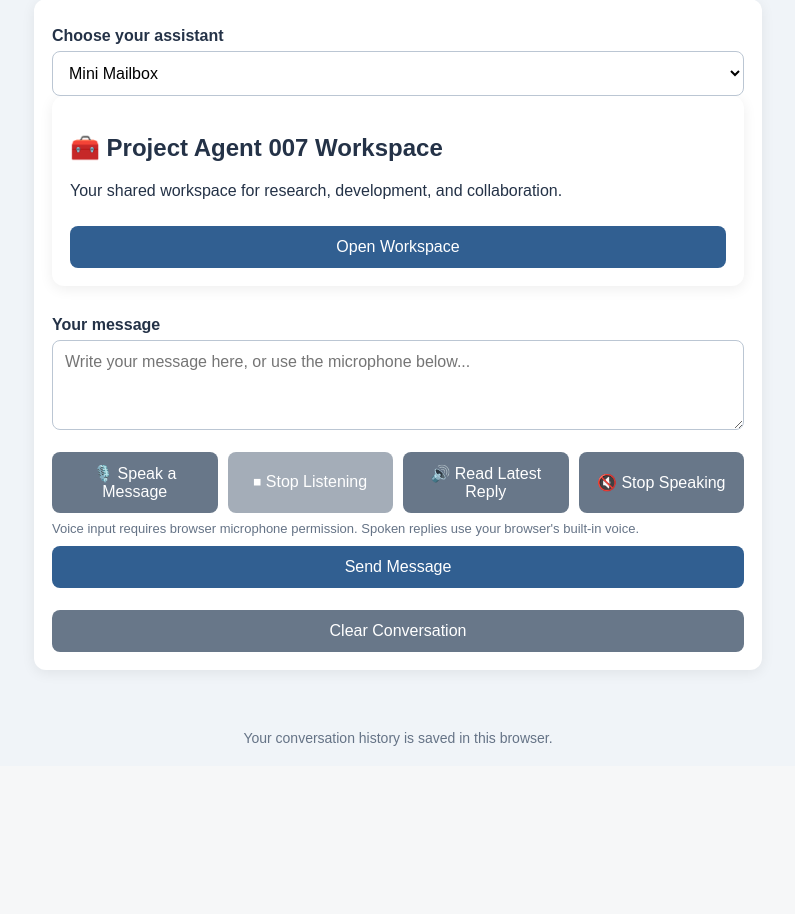
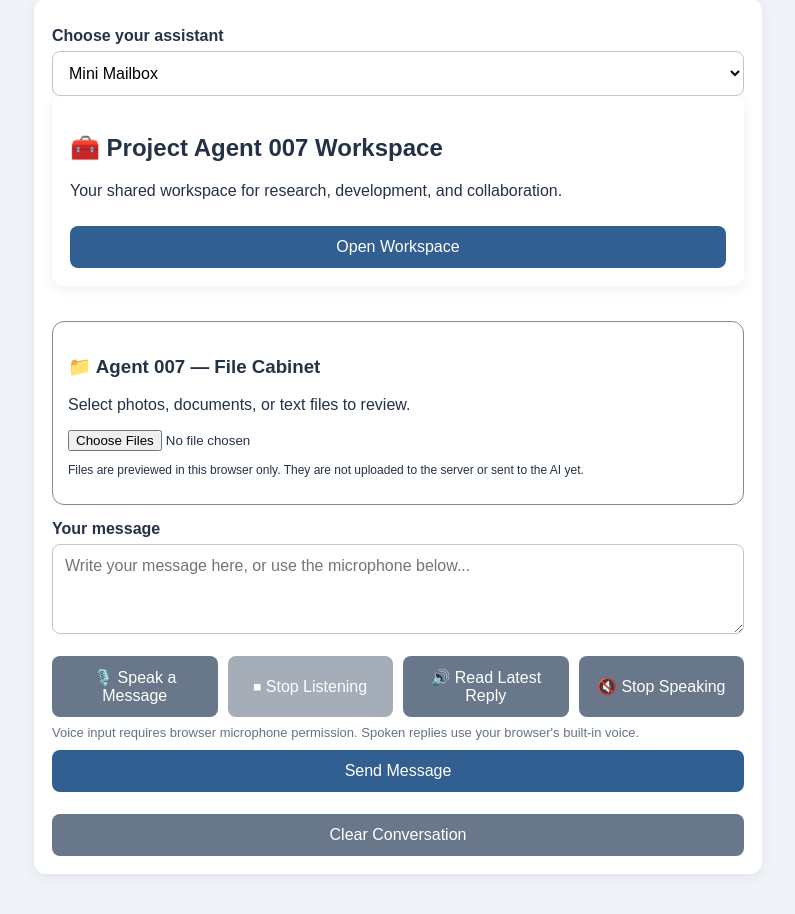
Before and after one commit to williamlockwoodjr-rgb/Min-mailbox, a Flask app: page / in a window 1280 px wide. Shown: the part 149-1063 px from the top of the page, without its empty margins (242-1037 px from the left). Before the commit the page ends 895 px from the top, so only its background shows below. Run offline with Flask 3, Linux system fonts and the light colour scheme.

Commit message:
Implement file cabinet for file selection and preview
Added a file cabinet section for file uploads with preview.

```diff
--- a/templates/index.html
+++ b/templates/index.html
@@ -198,6 +198,13 @@
   </div>
 </section>
       <div id="messages" aria-live="polite"></div>
+<section id="fileCabinet" style="margin:15px 0;padding:15px;border:1px solid #888;border-radius:12px;">
+  <h3>📁 Agent 007 — File Cabinet</h3>
+  <p>Select photos, documents, or text files to review.</p>
+  <input id="cabinetFiles" type="file" multiple accept="image/*,.pdf,.txt,.md,.csv,.json,.html,.css,.js,.py">
+  <div id="cabinetPreview" style="margin-top:12px;"></div>
+  <p style="font-size:12px;">Files are previewed in this browser only. They are not uploaded to the server or sent to the AI yet.</p>
+</section>
 
       <form id="chatForm">
         <label for="message">Your message</label>
@@ -672,6 +679,34 @@ content: data.reply || "I received an empty reply."
     }
   });
 })();
-</script>
+// Agent 007 File Cabinet preview
+const cabinetFiles = document.getElementById("cabinetFiles");
+const cabinetPreview = document.getElementById("cabinetPreview");
+
+if (cabinetFiles && cabinetPreview) {
+  cabinetFiles.addEventListener("change", function () {
+    cabinetPreview.replaceChildren();
+
+    Array.from(cabinetFiles.files).forEach(function (file) {
+      const item = document.createElement("div");
+      item.style.margin = "10px 0";
+      item.textContent = "📄 " + file.name + " (" +
+        Math.round(file.size / 1024) + " KB)";
+      cabinetPreview.appendChild(item);
+
+      if (file.type.startsWith("image/")) {
+        const image = document.createElement("img");
+        image.src = URL.createObjectURL(file);
+        image.alt = file.name;
+        image.style.maxWidth = "200px";
+        image.style.maxHeight = "150px";
+        image.style.display = "block";
+        image.style.marginTop = "6px";
+        item.appendChild(image);
+      }
+    });
+  });
+}
+  </script>
 </body>
 </html>
```
